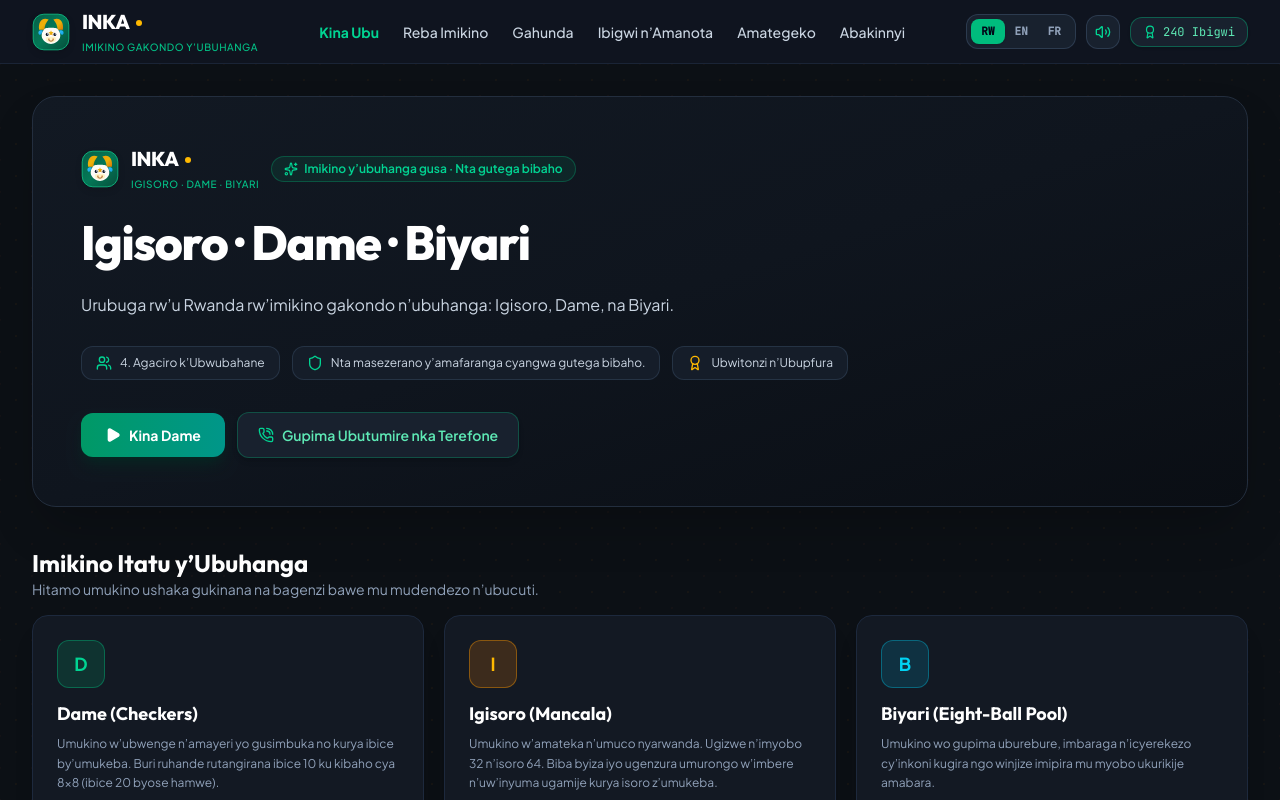
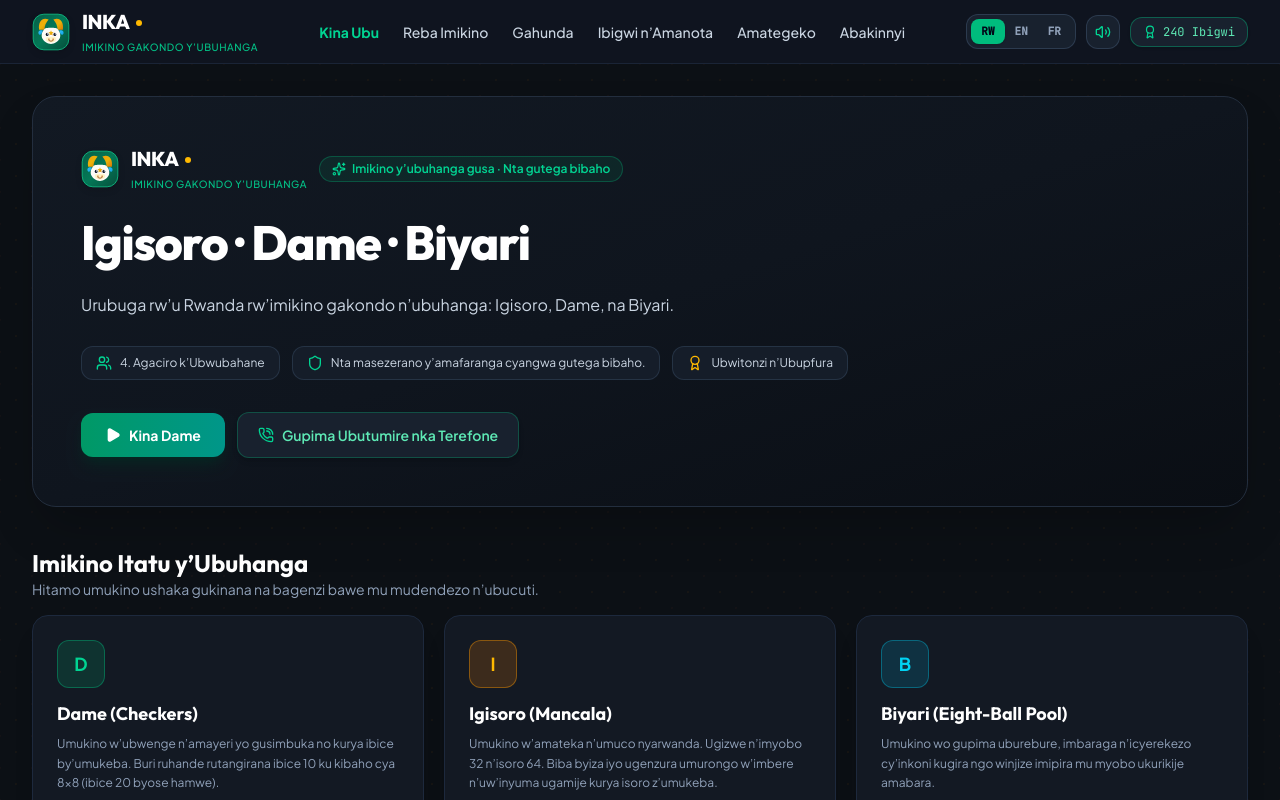
Before and after one commit to eddyizere24-collab/Inka-2026, a React (Vite) app: page / in a window 1280 px wide. Shown: the top 800 px of the page. Built offline with nearby package versions, Linux system fonts and the light colour scheme.

Commit message:
i18n: localize lobby logo tagline

```diff
--- a/src/components/views/LobbyView.tsx
+++ b/src/components/views/LobbyView.tsx
@@ -27,7 +27,7 @@ export const LobbyView: React.FC<{ onSelectGame: (game: GameType) => void }> = (
       <section className="relative overflow-hidden rounded-3xl bg-gradient-to-br from-[#121923] via-[#0f151e] to-[#0a0e14] border border-[#232e3e] p-6 sm:p-10 md:p-12 shadow-2xl">
         <div className="relative z-10 max-w-3xl space-y-5">
           <div className="flex items-center gap-3">
-            <InkaLogo variant="full" size="md" />
+            <InkaLogo variant="full" size="md" taglineText={t.logoTagline} />
             <div className="inline-flex items-center gap-1.5 px-3 py-1 bg-emerald-500/10 border border-emerald-500/30 rounded-full text-xs font-semibold text-emerald-400">
               <Sparkles className="w-3.5 h-3.5" />
               <span>{t.noWageringBadge}</span>
```
